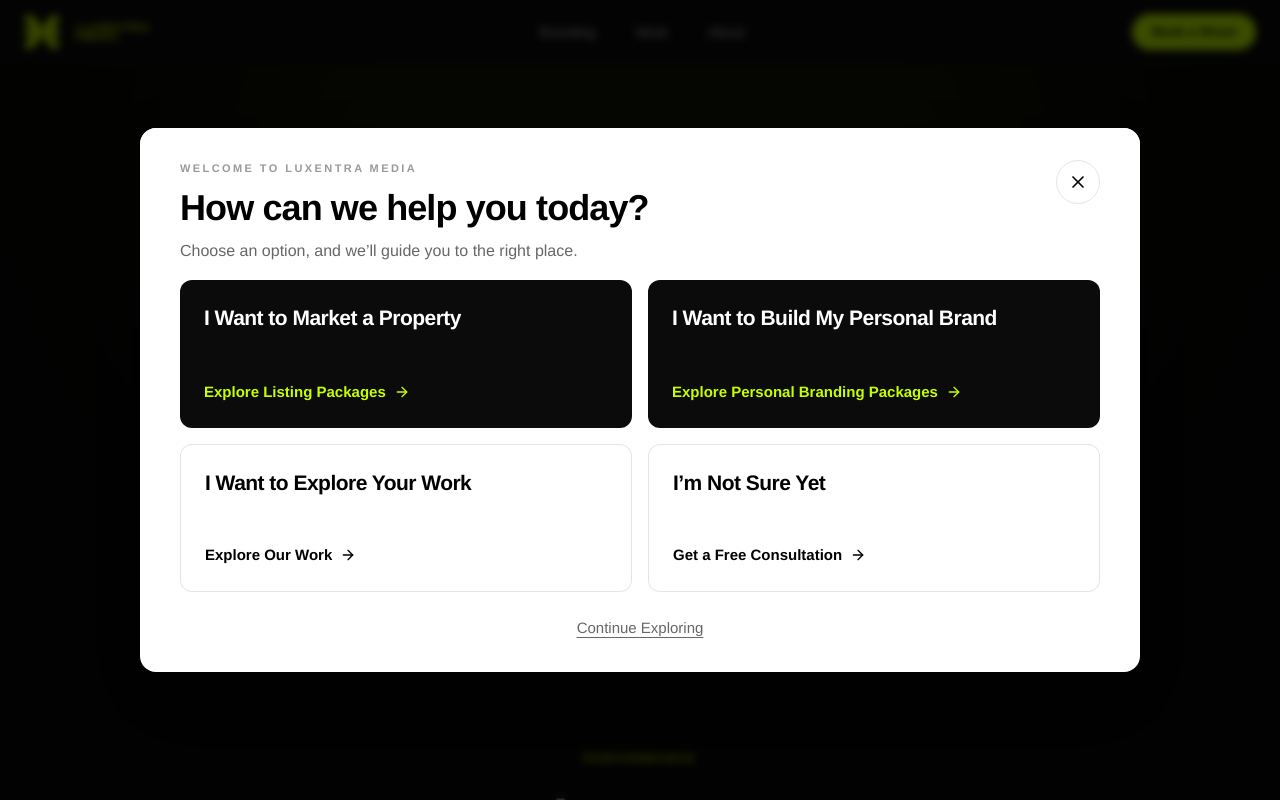
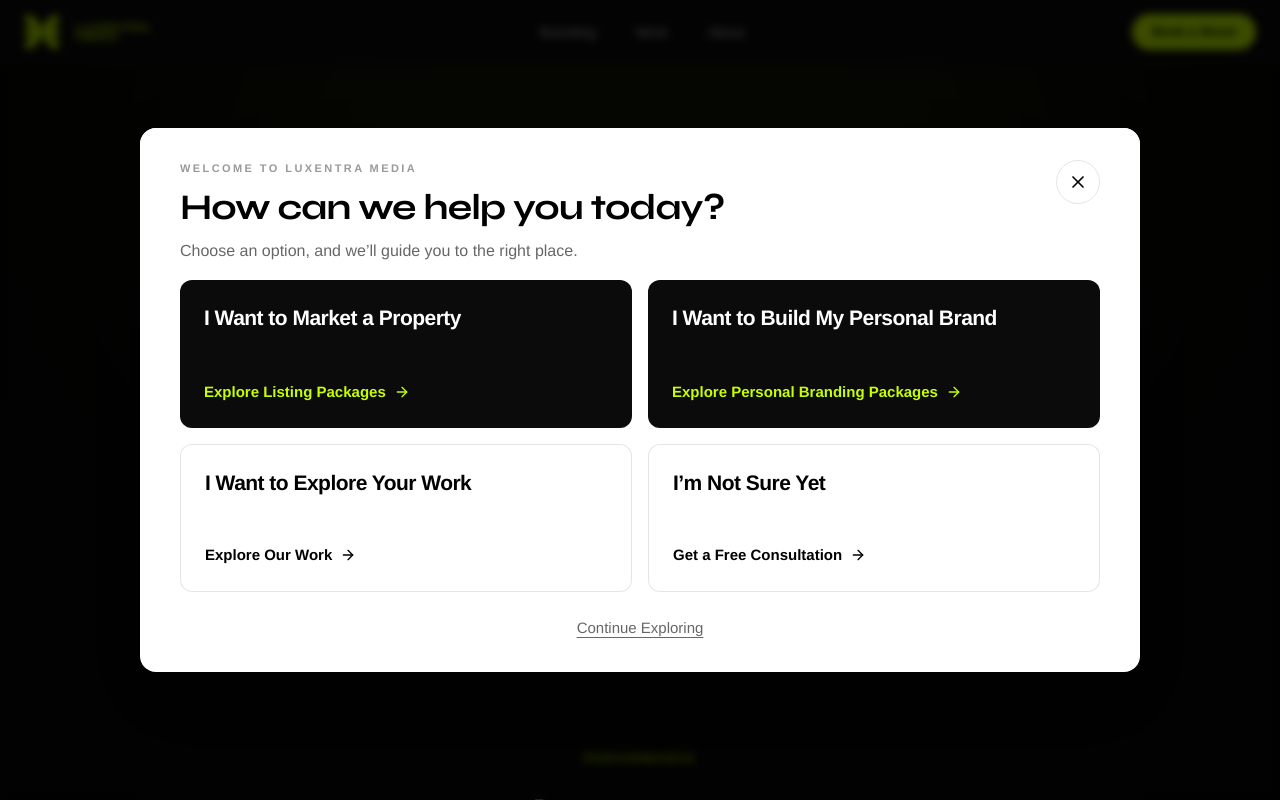
Before and after one commit to Imtiaj007zee/Luxentra-Media-, a React (Vite) app: page / in a window 1280 px wide. Shown: the top 800 px of the page. Built offline with nearby package versions, Linux system fonts and the light colour scheme.

Commit message:
Use Syne font for site titles

```diff
--- a/index.html
+++ b/index.html
@@ -24,6 +24,12 @@
     <meta property="twitter:title" content="LuxEntra Media" />
     <meta property="twitter:description" content="Designed for real estate professionals." />
     <meta property="twitter:image" content="https://luxentra-media.vercel.app/og-image.jpg" />
+    <link rel="preconnect" href="https://fonts.googleapis.com" />
+    <link rel="preconnect" href="https://fonts.gstatic.com" crossorigin />
+    <link
+      href="https://fonts.googleapis.com/css2?family=Syne:wght@400..800&display=swap"
+      rel="stylesheet"
+    />
     <title>LuxEntra Media</title>
   </head>
   <body>
--- a/src/react-app/index.css
+++ b/src/react-app/index.css
@@ -90,6 +90,12 @@
     text-rendering: optimizeLegibility;
     -webkit-font-smoothing: antialiased;
     -moz-osx-font-smoothing: grayscale;
+  }
+
+  /* Display titles use Syne */
+  h1,
+  h2 {
+    font-family: "Syne", "Helvetica Neue", Helvetica, Arial, ui-sans-serif, sans-serif;
   }
 
   ::selection {
```
